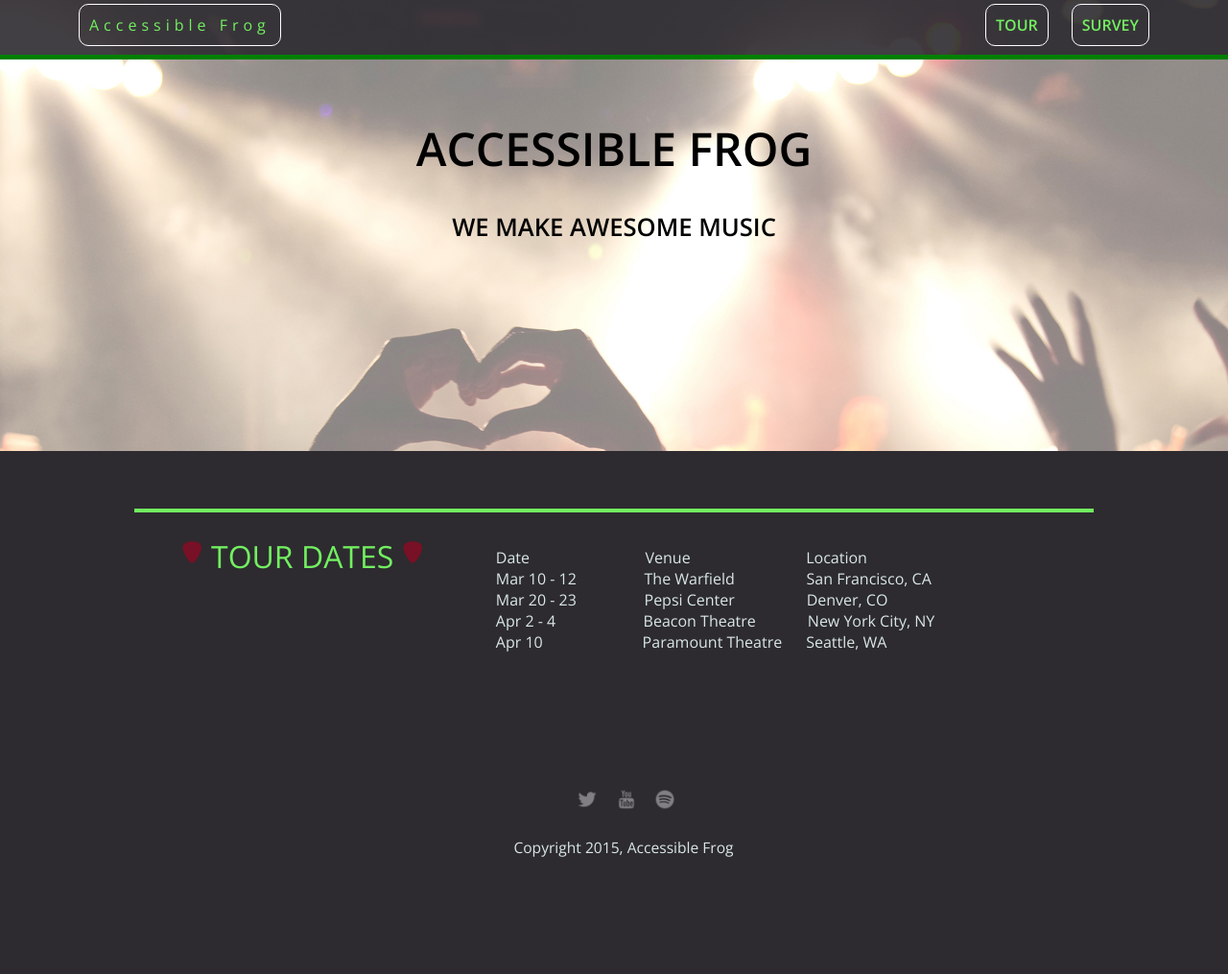
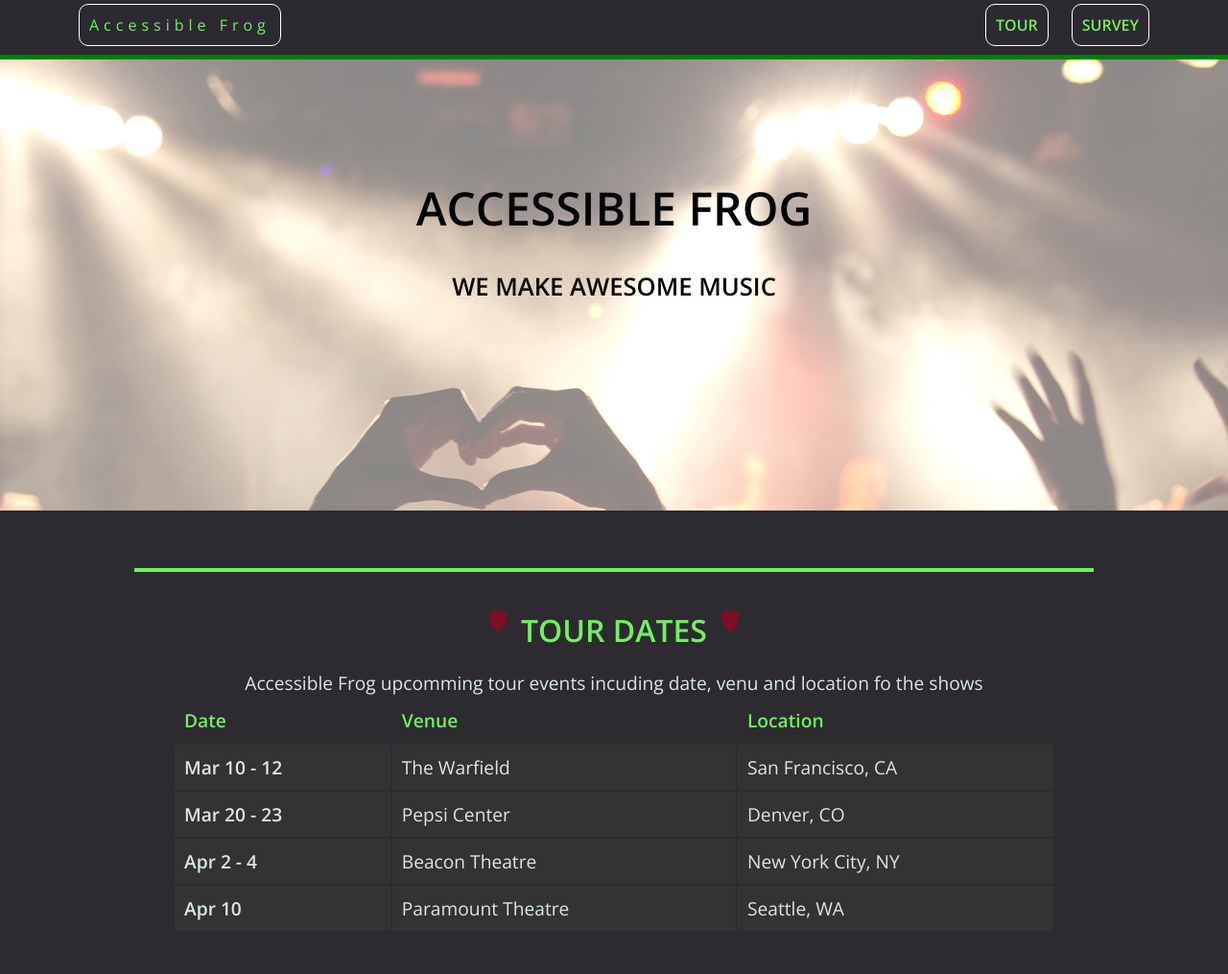
Before and after one commit to tdimnet/Accessibility-Refactor, a plain HTML site: page tour.html in a window 1280 px wide. Shown: the top 1015 px of the page at 96% size. Before the commit the page ends 989 px from the top, so only its background shows below. Drawn offline with nearby package versions, Linux system fonts and the light colour scheme.

Commit message:
Add the table element inside the tour.html page and add some informative attributes inside the table

```diff
--- a/css/styles.css
+++ b/css/styles.css
@@ -40,10 +40,15 @@ a:hover {
   background: rgba(45, 43, 48, .9);
   min-height: 30px;
   padding: 10px;
-  position: fixed;
   text-align: center;
-  z-index: 20;
   border-bottom: 5px solid green;
+
+
+  /*
+  For accessibility reasons I've decided to remove these two rules:
+      position: fixed;
+      z-index: 20;
+  */
 }
 
 .nav {
@@ -136,7 +141,7 @@ header .name{
 }
 
 .card:hover {
-  background: #333;
+  /*background: #333;*/
 }
 .buy {
   padding: 10px;
--- a/css/tour.css
+++ b/css/tour.css
@@ -5,7 +5,13 @@ pre {
   font-family: 'Open Sans', sans-serif;
 }
 
-.heading{
+.tour-dates {
+  text-align: center;
+  padding-top: 10px;
+  padding-bottom: 20px;
+}
+
+.heading {
   display: inline-block;
   margin: 0;
 }
@@ -15,3 +21,22 @@ pre {
   height: 0%;
   padding: 10px;
 }
+
+.tour-dates-table {
+  width: 100%;
+  text-align: left;
+  font-size: 1.2em;
+}
+
+.tour-dates-table thead {
+  color: #72F060;
+}
+
+.tour-dates-table th,
+.tour-dates-table td {
+  padding: 10px;
+}
+
+.tour-dates-table tbody {
+  background: #333;
+}
--- a/tour.html
+++ b/tour.html
@@ -23,30 +23,63 @@
       <p>We make awesome music</p>
     </header>
 
-    <main >
+    <main>
       <div class="card">
+        <div class="tour-dates">
+          <img class="pick" src= "img/guitar_pick.png" alt>
+          <h2 class= "heading">Tour Dates</h2>
+          <img class="pick" src= "img/guitar_pick.png" alt>
+        </div>
         <div class="flex">
         <!-- The following images are decorative for this project. -->
         <!-- Please see the project instructions for information on how to handle these. -->
-          <img class="pick" src= "img/guitar_pick.png" alt="This is a guitar pick">
-          <p class= "heading">Tour Dates</p>
-          <img class="pick" src= "img/guitar_pick.png" alt="This is a guitar pick also">
-          <pre>
-                Date                             Venue                             Location
-                Mar 10 - 12                 The Warfield                  San Francisco, CA
-                Mar 20 - 23                 Pepsi Center                  Denver, CO
-                Apr 2 - 4                      Beacon Theatre             New York City, NY
-                Apr 10                         Paramount Theatre      Seattle, WA
-          </pre>
+
+          <table class="tour-dates-table">
+          <!--
+            I have wanted to include the summary element but according to the W3C validator, it is now no longer valide.
+
+            Add id and headers attributes to table cells so they identify the cells that relate to the headers
+          -->
+            <caption>Accessible Frog upcomming tour events incuding date, venu and location fo the shows</caption>
+            <thead>
+              <tr>
+                <th id="date" scope="col">Date</th>
+                <th id="venue" scope="col">Venue</th>
+                <th id="location" scope="col">Location</th>
+              </tr>
+            </thead>
+            <tbody>
+              <tr>
+                <th id="march-10-12" headers="date" scope="row">Mar 10 - 12</th>
+                <td headers="venue march-10-12">The Warfield</td>
+                <td headers="location march-10-12">San Francisco, CA</td>
+              </tr>
+              <tr>
+                <th id="march-20-23" headers="date" scope="row">Mar 20 - 23</th>
+                <td headers="venue march-20-23">Pepsi Center</td>
+                <td headers="location march-20-23">Denver, CO</td>
+              </tr>
+              <tr>
+                <th id="april-2-4" headers="date" scope="row">Apr 2 - 4</th>
+                <td headers="venue april-2-4">Beacon Theatre</td>
+                <td headers="location april-2-4">New York City, NY</td>
+              </tr>
+              <tr>
+                <th id="april-10" headers="date" scope="row">Apr 10</th>
+                <td headers="venue april-10">Paramount Theatre</td>
+                <td headers="location april-10">Seattle, WA</td>
+              </tr>
+            </tbody>
+          </table>
         </div>
       </div>
     </main>
 
     <footer>
       <ul>
-        <li><a href="#" class="social twitter"><img src= "img/twitter-32.png"></a></li>
-        <li><a href="#" class="social youtube"><img src= "img/youtube-32.png"></a></li>
-        <li><a href="#" class="social spotify"><img src= "img/spotify-32.png"></a></li>
+        <li><a href="#" class="social twitter">Go to our Twitter page</a></li>
+        <li><a href="#" class="social youtube">Go to our Youtube page</a></li>
+        <li><a href="#" class="social spotify">Go to our Spotify page</a></li>
       </ul>
       <p class="copyright">Copyright 2015, Accessible Frog</p>
     </footer>
```
